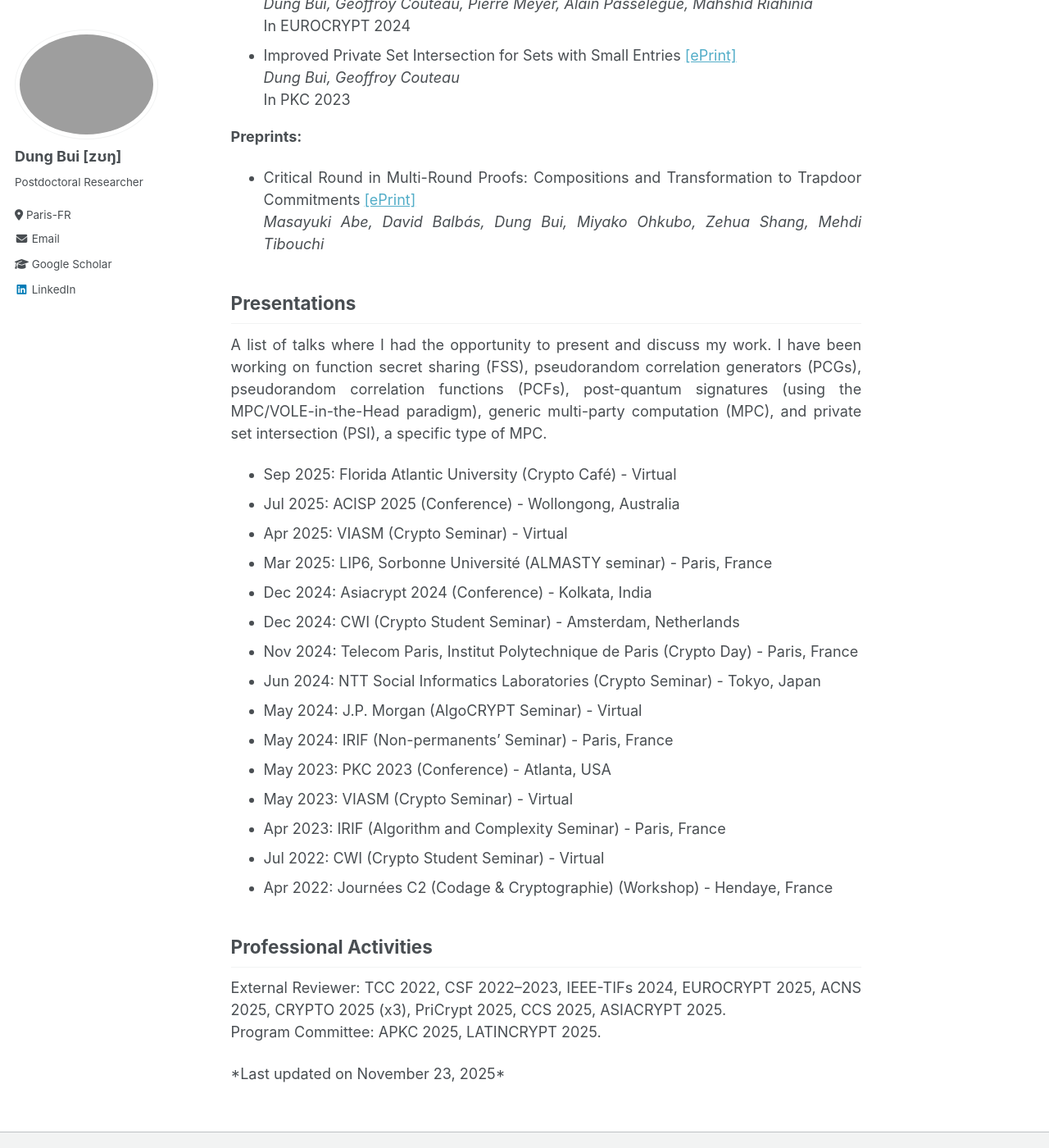
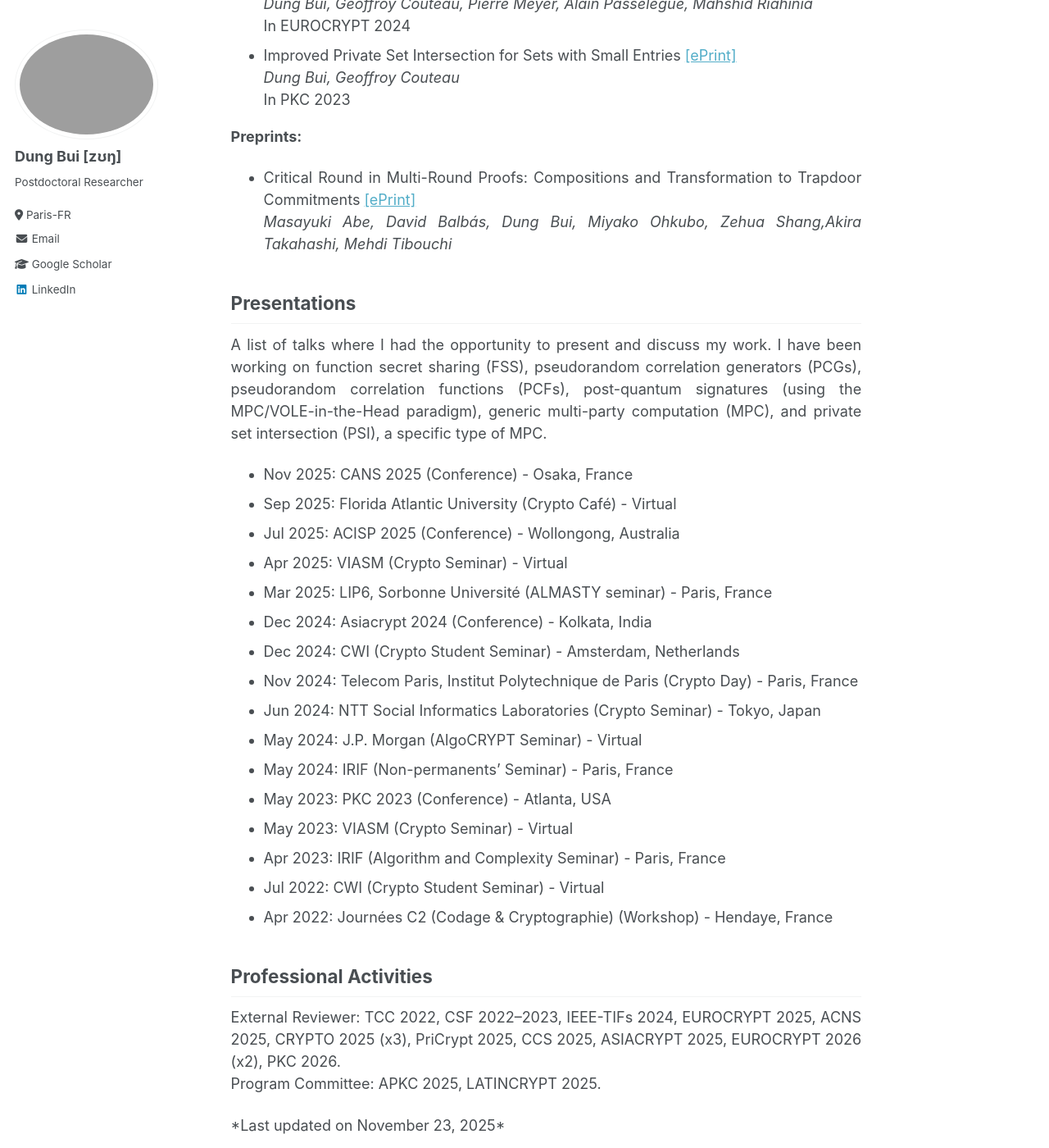
Before and after one commit to dungbui15/dungbui15.github.io, a Jekyll site: the page built from _pages/about.md, in a window 1280 px wide and 1400 px high, scrolled down 2064 px. Shown: the whole window at 82% size. Built offline with Jekyll 4.4.1, drawn with Linux system fonts in a browser that asks for light colours; some of the changed text lies outside the part shown.

Commit message:
Update about.md

```diff
--- a/_pages/about.md
+++ b/_pages/about.md
@@ -35,7 +35,7 @@
 My research interests are in various aspects of both practical and theoretical cryptography, including secure multiparty computation, zero-knowledge proofs, and post-quantum cryptography. You can find my PhD thesis <a href="files/thesis.pdf">here</a> and my CV <a href="files/CV.pdf">here</a>.
 
 ## Research Experience
-From summer 2025, I work as a postdoc with <a href="https://www.lre.epita.fr/perso/ludovic-perret/"> Ludovic Perret</a>, <a href="https://abgrilo.github.io/">Alex B.Grilo</a>, <a href="https://largo.lip6.fr/~ediamanti/"> Eleni Diamanti</a>.<br>
+From summer 2025, I work as a postdoc with <a href="https://scholar.google.com/citations?user=cDvpjhcAAAAJ&hl=en"> Eleni Diamanti</a>, <a href="https://abgrilo.github.io/">Alex B.Grilo</a>, <a href="https://www.lre.epita.fr/perso/ludovic-perret/"> Ludovic Perret</a>.<br>
 
 I spent the summer of 2023 as a research intern at [COSIC](https://www.esat.kuleuven.be/cosic/) hosted by [Nigel Smart](https://nigelsmart.github.io/), and the summer of 2024 interning at [NTT Social Informatics Laboratories](https://www.rd.ntt/e/sil/), working with [Masayuki Abe](https://security-kouza.github.io/nanacov/). <br>
 
@@ -44,6 +44,8 @@
 ## News
 <div class="scrollable">
   <ul>
+    <li>Nov 2025: I visit <a href="https://www.rd.ntt/e/sil/">NTT Social Informatics Laboratories</a> for a week.</li>
+    <li>Nov 2025: I attend <a href="https://cy2sec.comm.eng.osaka-u.ac.jp/miyaji-lab/event/cans2025/">CANS</a>, [our paper](https://eprint.iacr.org/2025/1470) got the best paper award.</li>
     <li>Aug 2025: One paper is accepted at ASIACRYPT 2025.</li>
     <li>Jul 2025: Two papers are accepted at RANDOM 2025 and CANS 2025, and I attend ACISP 2025.</li>
     <li>Apr 2025: I'm going to be a postdoc at LIP6 (Sorbonne Université) hosted by <a href="https://abgrilo.github.io/">Alex B.Grilo</a>.</li>
@@ -93,13 +95,14 @@
 
 **Preprints:**
 - Critical Round in Multi-Round Proofs: Compositions and Transformation to Trapdoor Commitments [[ePrint]](https://eprint.iacr.org/2024/1766)
-  *Masayuki Abe, David Balbás, Dung Bui, Miyako Ohkubo, Zehua Shang, Mehdi Tibouchi*
+  *Masayuki Abe, David Balbás, Dung Bui, Miyako Ohkubo, Zehua Shang,Akira Takahashi, Mehdi Tibouchi*
 
 
 
 ## Presentations
 A list of talks where I had the opportunity to present and discuss my work. I have been working on function secret sharing (FSS), pseudorandom correlation generators (PCGs), pseudorandom correlation functions (PCFs), post-quantum signatures (using the MPC/VOLE-in-the-Head paradigm), generic multi-party computation (MPC), and private set intersection (PSI), a specific type of MPC.
 
+- Nov 2025: CANS 2025 (Conference) - Osaka, France
 - Sep 2025: Florida Atlantic University (Crypto Café) - Virtual
 - Jul 2025: ACISP 2025 (Conference) - Wollongong, Australia
 - Apr 2025: VIASM (Crypto Seminar) - Virtual
@@ -117,7 +120,7 @@
 - Apr 2022: Journées C2 (Codage & Cryptographie) (Workshop) - Hendaye, France
 
 ## Professional Activities
-External Reviewer: TCC 2022, CSF 2022–2023, IEEE-TIFs 2024, EUROCRYPT 2025, ACNS 2025, CRYPTO 2025 (x3), PriCrypt 2025, CCS 2025, ASIACRYPT 2025.<br>
+External Reviewer: TCC 2022, CSF 2022–2023, IEEE-TIFs 2024, EUROCRYPT 2025, ACNS 2025, CRYPTO 2025 (x3), PriCrypt 2025, CCS 2025, ASIACRYPT 2025, EUROCRYPT 2026 (x2), PKC 2026.<br>
 Program Committee: APKC 2025, LATINCRYPT 2025.
 
 <p> *Last updated on {{ site.time | date: "%B %d, %Y" }}* </p>
```
Also changed, not shown: other parts of _pages/about.md (+1 -1 lines).
